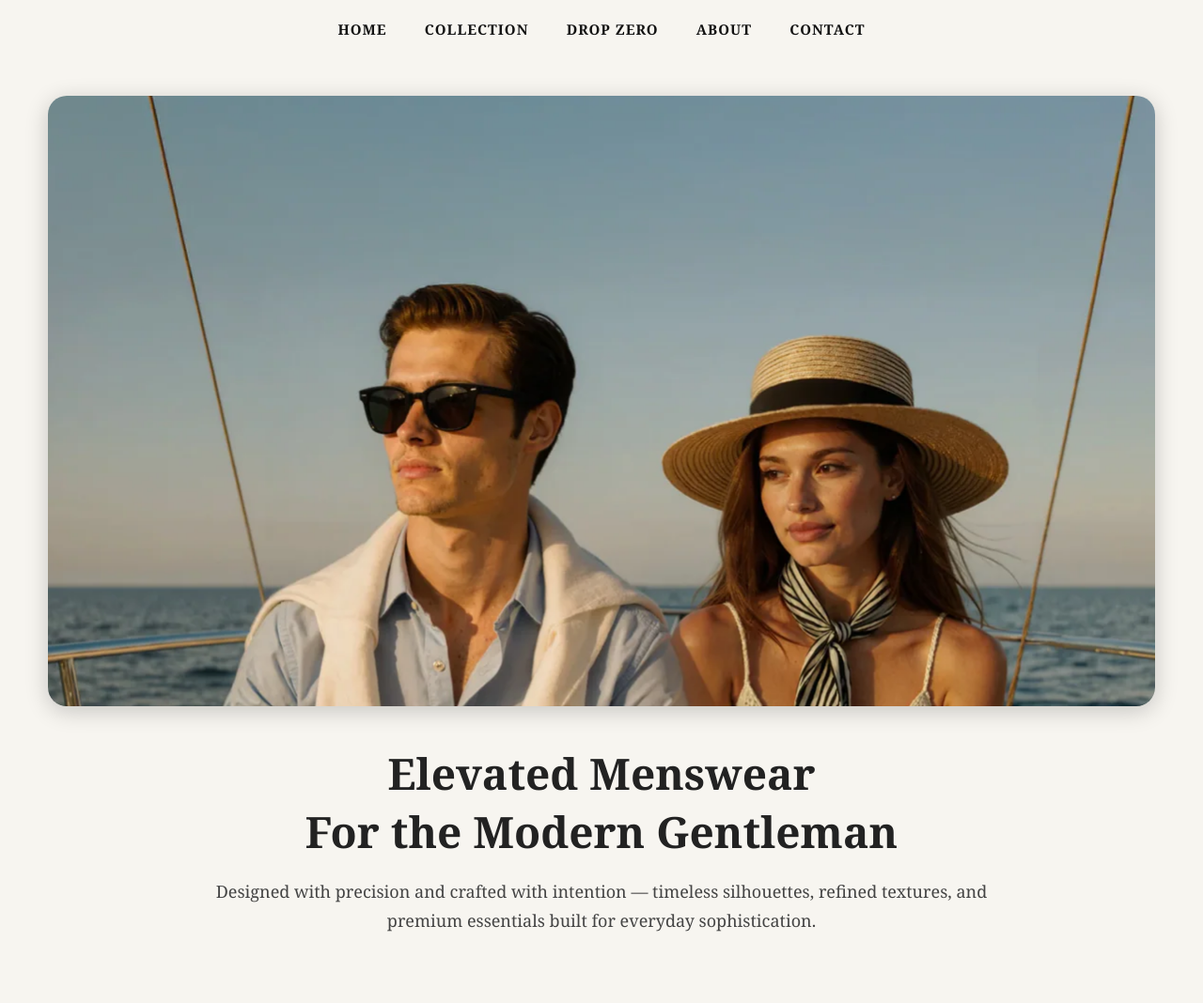
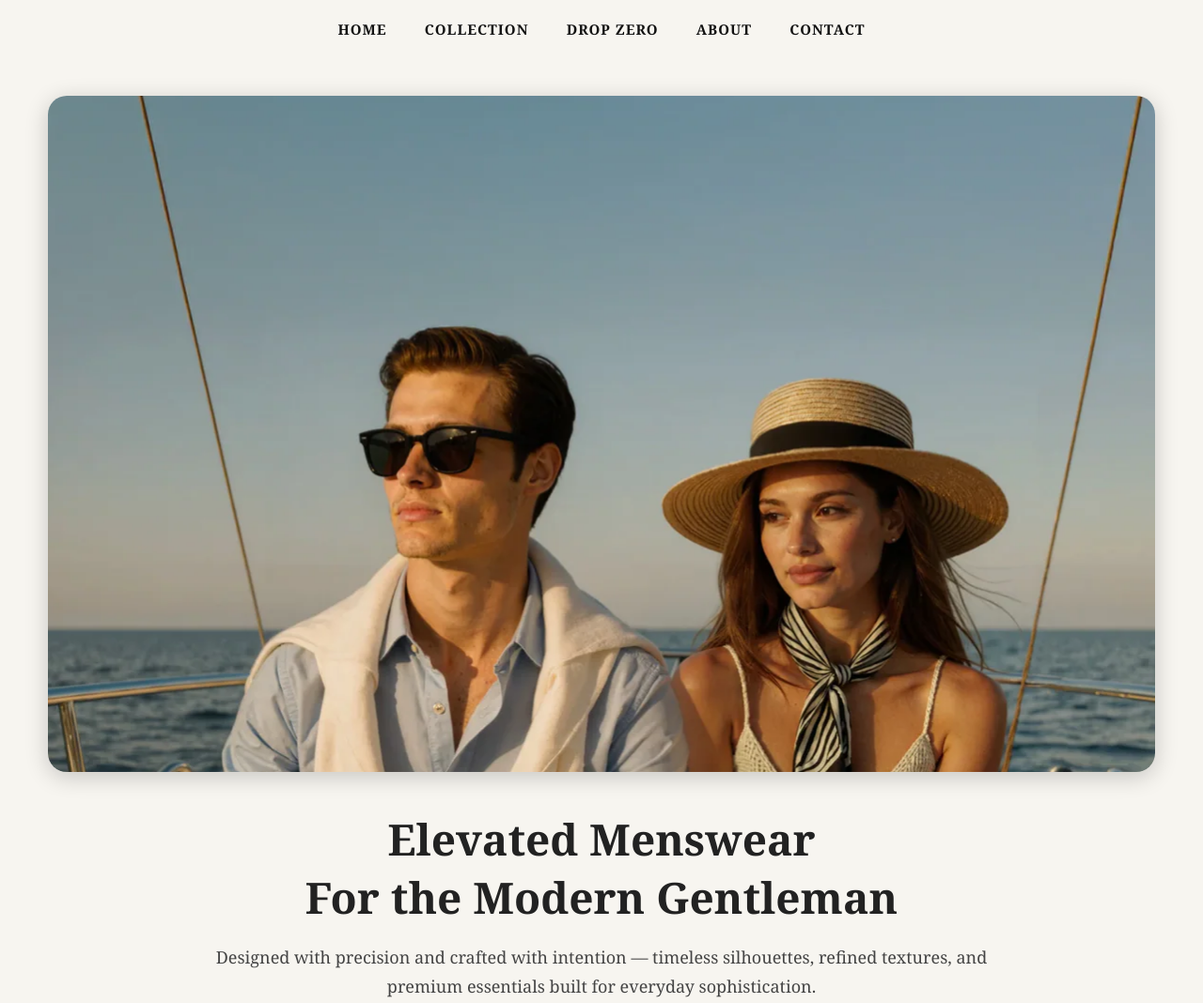
Before and after one commit to willysaints000-collab/hustlers-website, a plain HTML site: page public/index.html in a window 1280 px wide. Shown: the whole page at 94% size. Before the commit the page ends 1035 px from the top, so only its background shows below. Drawn offline with Linux system fonts and the light colour scheme.

Commit message:
Update index.html

```diff
--- a/public/index.html
+++ b/public/index.html
@@ -38,7 +38,7 @@
             background-size: cover;
             background-position: center 65%;
             width: 92%;
-            height: 650px;
+            height: 720px;
             border-radius: 20px;
             margin: 40px auto;
             box-shadow: 0 5px 25px rgba(0,0,0,0.2);
```
